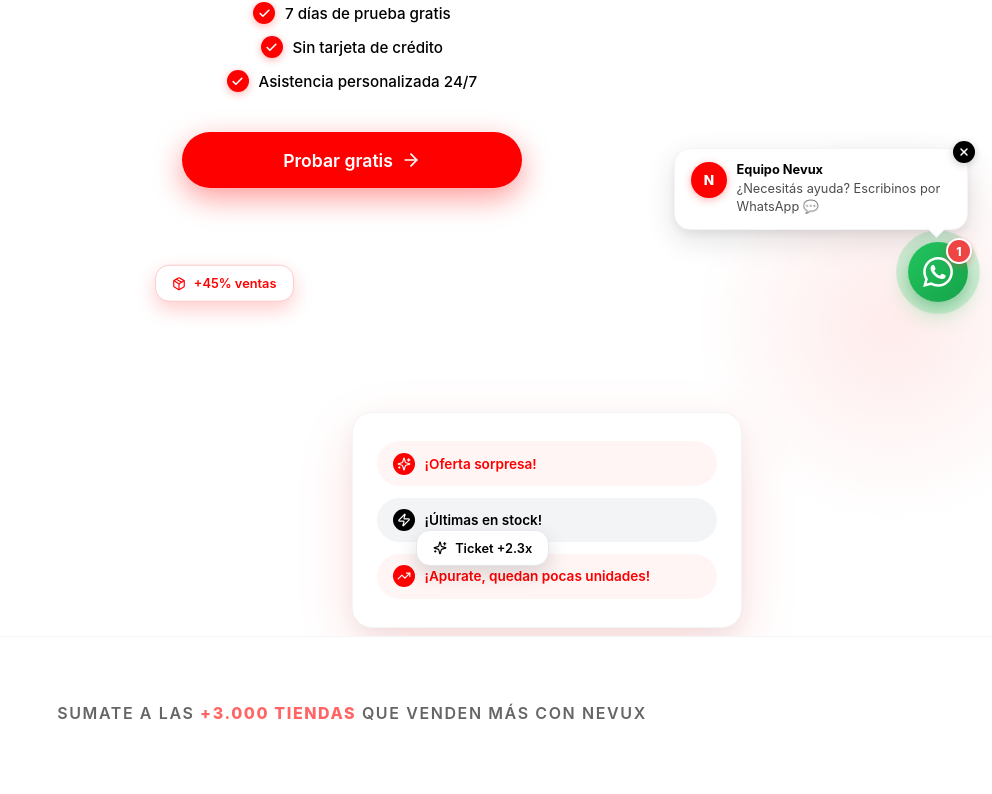
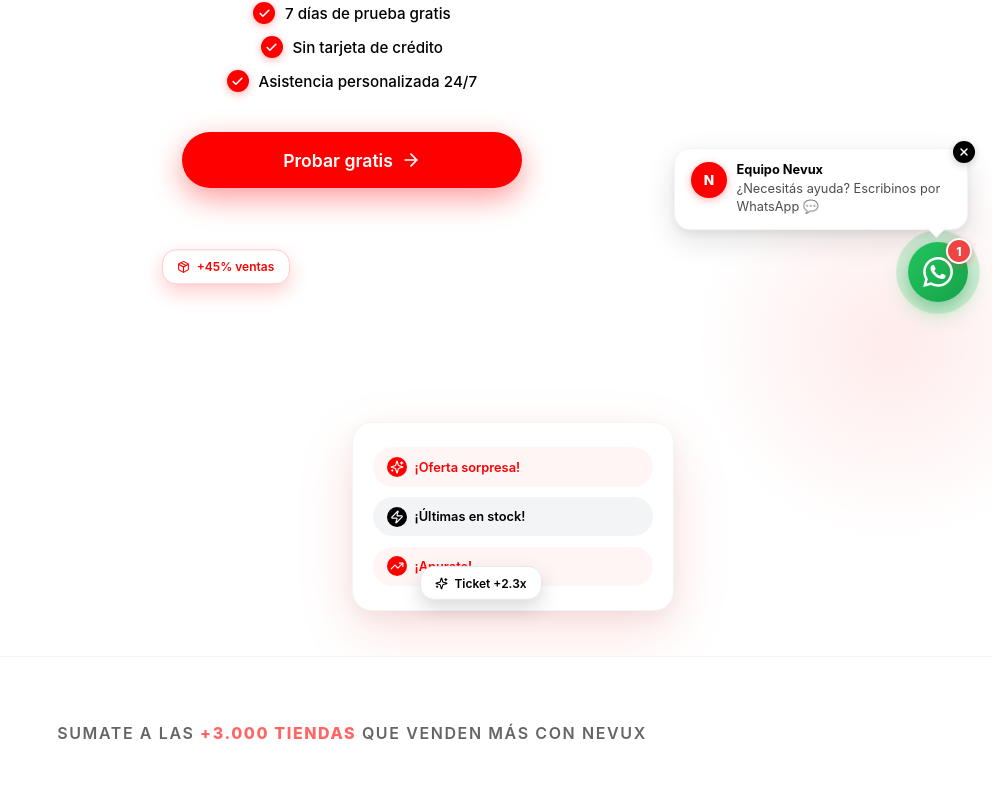
Before and after one commit to rodri-nexus/Nexus2026, a Next.js app: page / in a window 1280 px wide. Shown: the part 474-1268 px from the top of the page, without its empty margins (288-1280 px from the left). Built offline with nearby package versions, Linux system fonts and the light colour scheme.

Commit message:
Update Hero.tsx

```diff
--- a/app/components/landing/Hero.tsx
+++ b/app/components/landing/Hero.tsx
@@ -24,7 +24,6 @@ export default function Hero() {
 
         if (currentCount >= 15) {
           clearInterval(intervalId);
-          // Pausa de 2 segundos antes de reiniciar
           timeoutId = setTimeout(startCounting, 2000);
         }
       }, 120);
@@ -108,7 +107,6 @@ export default function Hero() {
           }}
         >
           <span>Hecho para</span>
-          {/* Logo Tiendanube inline SVG */}
           <svg
             width="90"
             height="16"
@@ -229,19 +227,19 @@ export default function Hero() {
           </Link>
         </motion.div>
 
-        {/* Widgets flotantes animados — contenedor centrado con ancho fijo */}
+        {/* Widgets flotantes — wrapper 100% contenido, todo adentro */}
         <div
           style={{
             marginTop: "4rem",
             position: "relative",
-            height: "320px",
-            width: "min(340px, 100%)",
-            maxWidth: "340px",
+            width: "100%",
+            maxWidth: "380px",
+            height: "340px",
             marginLeft: "auto",
             marginRight: "auto",
           }}
         >
-          {/* Card contenedora blanca — centrada en el wrapper */}
+          {/* Card contenedora blanca central */}
           <motion.div
             initial={{ opacity: 0, scale: 0.9 }}
             animate={{ opacity: 1, scale: 1 }}
@@ -252,15 +250,16 @@ export default function Hero() {
               left: "50%",
               transform: "translate(-50%, -50%)",
               background: "white",
-              padding: "1.75rem 1.5rem",
+              padding: "1.5rem 1.25rem",
               borderRadius: "20px",
               boxShadow:
                 "0 20px 60px rgba(255, 0, 0, 0.12), 0 8px 20px rgba(0, 0, 0, 0.05)",
               border: "1px solid #f3f4f6",
-              width: "100%",
+              width: "min(280px, 78%)",
               display: "flex",
               flexDirection: "column",
-              gap: "0.75rem",
+              gap: "0.65rem",
+              zIndex: 2,
             }}
           >
             <FloatingWidget
@@ -279,20 +278,20 @@ export default function Hero() {
             />
             <FloatingWidget
               icon={<TrendingUp size={14} />}
-              text="¡Apurate, quedan pocas unidades!"
+              text="¡Apurate!"
               color="#FF0000"
               bg="#fff5f5"
               delay={0.4}
             />
           </motion.div>
 
-          {/* Píldora flotante izquierda superior — ahora relativa al wrapper */}
+          {/* Píldora +45% ventas — arriba a la izquierda, dentro del wrapper */}
           <motion.div
-            initial={{ opacity: 0, x: -30 }}
+            initial={{ opacity: 0, x: -20 }}
             animate={{
               opacity: 1,
               x: 0,
-              y: [0, -10, 0],
+              y: [0, -8, 0],
             }}
             transition={{
               opacity: { duration: 0.6, delay: 0.8 },
@@ -306,34 +305,34 @@ export default function Hero() {
             }}
             style={{
               position: "absolute",
-              top: "5%",
-              left: "-8%",
+              top: "0",
+              left: "0",
               background: "white",
-              padding: "0.6rem 1rem",
+              padding: "0.55rem 0.9rem",
               borderRadius: "14px",
               boxShadow: "0 8px 20px rgba(255, 0, 0, 0.2)",
               border: "1px solid #fecaca",
               display: "flex",
               alignItems: "center",
-              gap: "0.5rem",
-              fontSize: "0.8rem",
+              gap: "0.4rem",
+              fontSize: "0.75rem",
               fontWeight: 600,
               color: "#FF0000",
               whiteSpace: "nowrap",
               zIndex: 3,
             }}
           >
-            <Package size={14} />
+            <Package size={13} />
             +45% ventas
           </motion.div>
 
-          {/* Píldora flotante derecha inferior — ahora relativa al wrapper */}
+          {/* Píldora Ticket +2.3x — abajo a la derecha, dentro del wrapper */}
           <motion.div
-            initial={{ opacity: 0, x: 30 }}
+            initial={{ opacity: 0, x: 20 }}
             animate={{
               opacity: 1,
               x: 0,
-              y: [0, 10, 0],
+              y: [0, 8, 0],
             }}
             transition={{
               opacity: { duration: 0.6, delay: 1 },
@@ -347,24 +346,24 @@ export default function Hero() {
             }}
             style={{
               position: "absolute",
-              bottom: "5%",
-              right: "-8%",
+              bottom: "0",
+              right: "0",
               background: "white",
-              padding: "0.6rem 1rem",
+              padding: "0.55rem 0.9rem",
               borderRadius: "14px",
               boxShadow: "0 8px 20px rgba(0, 0, 0, 0.15)",
               border: "1px solid #e5e7eb",
               display: "flex",
               alignItems: "center",
-              gap: "0.5rem",
-              fontSize: "0.8rem",
+              gap: "0.4rem",
+              fontSize: "0.75rem",
               fontWeight: 600,
               color: "#000000",
               whiteSpace: "nowrap",
               zIndex: 3,
             }}
           >
-            <Sparkles size={14} />
+            <Sparkles size={13} />
             Ticket +2.3x
           </motion.div>
         </div>
@@ -428,19 +427,19 @@ function FloatingWidget({
       style={{
         display: "flex",
         alignItems: "center",
-        gap: "0.6rem",
-        padding: "0.7rem 1rem",
+        gap: "0.5rem",
+        padding: "0.6rem 0.85rem",
         background: bg,
         borderRadius: "999px",
         color: color,
-        fontSize: "0.85rem",
+        fontSize: "0.8rem",
         fontWeight: 600,
       }}
     >
       <div
         style={{
-          width: "22px",
-          height: "22px",
+          width: "20px",
+          height: "20px",
           borderRadius: "50%",
           background: color,
           display: "flex",
@@ -455,4 +454,4 @@ function FloatingWidget({
       <span>{text}</span>
     </motion.div>
   );
-            }
+        }
```
